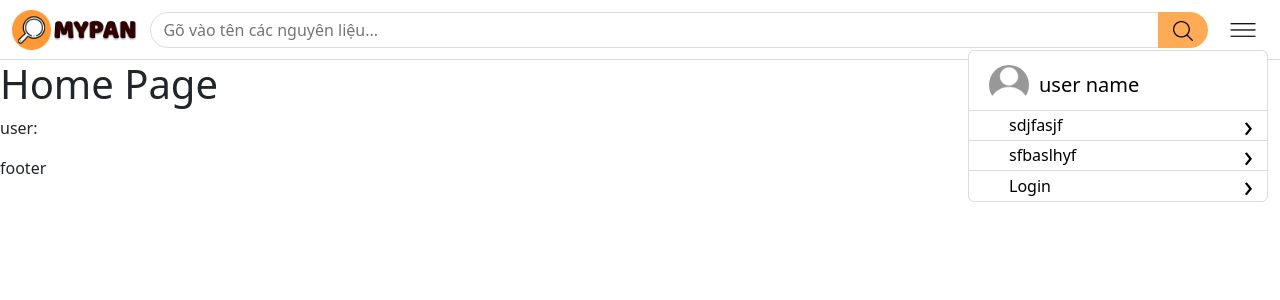
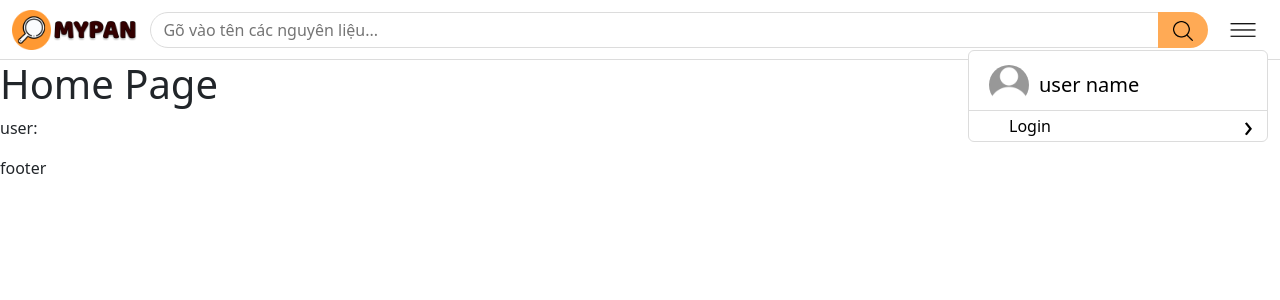
Before and after one commit to PhungNhuY/MYPAN_FE, a Vue app: page / in a window 1280 px wide. Both pictures are taken after a click on the element 1243 px from the left and 29 px from the top of the page. Shown: the top 300 px of the page. Built offline with nearby package versions, Linux system fonts and the light colour scheme; no server answers.

Commit message:
add clickOutsite event

```diff
--- a/package.json
+++ b/package.json
@@ -13,6 +13,7 @@
   "dependencies": {
     "@mdi/font": "^7.2.96",
     "@popperjs/core": "^2.11.6",
+    "@vueuse/core": "^9.13.0",
     "axios": "^1.3.4",
     "bootstrap": "^5.2.3",
     "pinia": "^2.0.32",
--- a/src/components/layout/HeaderCpn.vue
+++ b/src/components/layout/HeaderCpn.vue
@@ -1,6 +1,7 @@
 <script setup lang="ts">
 import { useAuthStore } from '@/stores/Auth.store';
 import { ref } from 'vue';
+import { onClickOutside } from '@vueuse/core'
 
 const authStore = useAuthStore();
 
@@ -11,6 +12,8 @@ function searchAction() {
 }
 
 const isShowMenu = ref(false);
+const target = ref(null);
+onClickOutside(target, () => isShowMenu.value = false);
 </script>
 
 <template>
@@ -26,19 +29,11 @@ const isShowMenu = ref(false);
         </form>
         <div class="menu" @click="isShowMenu = !isShowMenu">
             <img src="@/assets/icons/burger-bar.png" alt="" srcset="" class="menu-icon">
-            <ul class="toggle-list" :class="isShowMenu==true ? 'd-block' : 'd-none'">
+            <ul class="toggle-list" :class="isShowMenu==true ? 'd-block' : 'd-none'" ref="target">
                 <!-- <li class="profile" v-show="authStore.user?.email"> -->
                 <li class="profile">
                     <img src="@/assets/images/default-avatar.jpg" alt="" srcset="">
                     <router-link class="username" to="/getMe">user name</router-link>
-                </li>
-                <li class="sub-li">
-                    <button>sdjfasjf</button>
-                    <p>&#8250;</p>
-                </li>
-                <li class="sub-li">
-                    <button>sfbaslhyf</button>
-                    <p>&#8250;</p>
                 </li>
                 <li class="sub-li" v-show="authStore.user?.email">
                     <button @click="authStore.logout()" class="">Logout</button>
@@ -124,6 +119,7 @@ p {
         width: 300px;
         color: black;
         text-decoration: none;
+        z-index: 2;
         li{
             border-bottom: 1px solid #DCDCDC;
             height: 30px;
```
